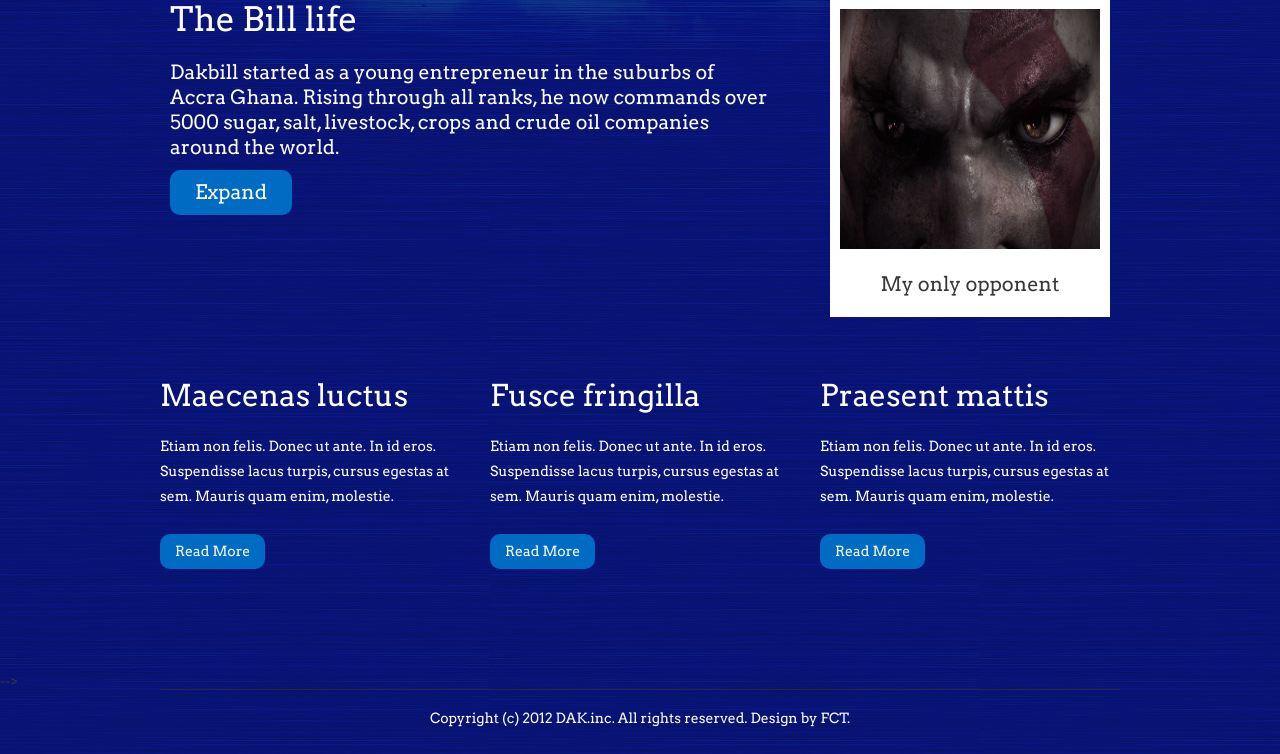
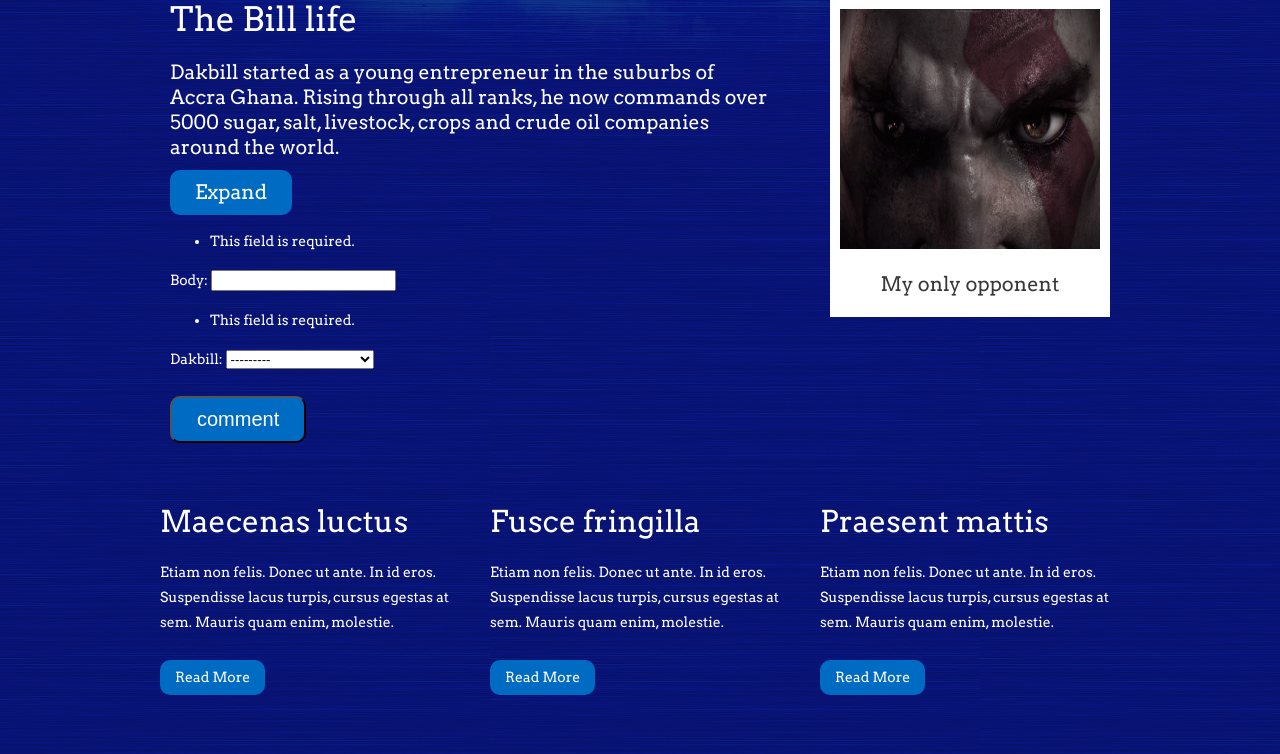
Before and after one commit to dakbill/billepedia, a Django app: page /blog/ in a window 1280 px wide. Shown: the part 266-1020 px from the top of the page. Run offline with Django 3.2, Linux system fonts and the light colour scheme; data comes from the database, SQL or seed files in the repository; both versions use the stored data as it was after the commit; parts of the project's set-up code (start-up, migrations or seed data) failed here and were passed over; some libraries are stand-ins or nearby versions.

Commit message:
billepedia

```diff
--- a/billepedia/assets/style.css
+++ b/billepedia/assets/style.css
@@ -4,7 +4,6 @@
 http://www.freecsstemplates.org
 Released for free under a Creative Commons Attribution 2.5 License
 */
-
 body {
 	margin: 0;
 	padding: 0;
--- a/billepedia/templates/base.html
+++ b/billepedia/templates/base.html
@@ -49,6 +49,12 @@
 			<db>{{dakbill.body}}</db>
 			</a>
 			<p ><a href="#" class="link-style2">Expand</a></p>
+			<div>
+			<form method='post' action="">
+			{{form.as_p}}
+			<input type='submit' name='Submit' value='comment' class="link-style2">
+			</form>
+			</div>
 		</div>
 		<div id="col2"><img src="/static/images/pics02.jpg" alt="" width="260" height="240" class="image-style" />
 			<div class="text-style">My only opponent</div>
--- a/blog/models.py
+++ b/blog/models.py
@@ -10,7 +10,7 @@
 	def __unicode__(self):
 		return self.name
 class Comment(models.Model):
-    body = models.TextField()
+    body = models.CharField(max_length=60)
     author = models.CharField(max_length=60)
     created = models.DateField(auto_now_add=True)
     updated = models.DateField(auto_now=True)
--- a/blog/views.py
+++ b/blog/views.py
@@ -3,8 +3,19 @@
 from django.template import Context, loader
 from django.http import HttpResponse
 from django.shortcuts import render_to_response
+from django.views.decorators.csrf import csrf_exempt
+from django.forms import ModelForm
+@csrf_exempt
 def home(request):
-    	dakbill = Dakbill.objects.get(pk=1)
+    	wanted_bill = Dakbill.objects.get(pk=1)
+
 	t = loader.get_template('base.html')
-	c = Context({'dakbill':dakbill })
+	comment=Comment(dakbill=wanted_bill)
+	form = CommentForm(request.POST,instance=comment)
+	c = Context({'dakbill':wanted_bill,'form':form })
 	return HttpResponse(t.render(c))
+class CommentForm(ModelForm):
+	class Meta:
+		model=Comment
+		exclude=['dakbill']
+		exclude=['author']
```
Also changed, not shown: blog_dev.db, 6 other files.
